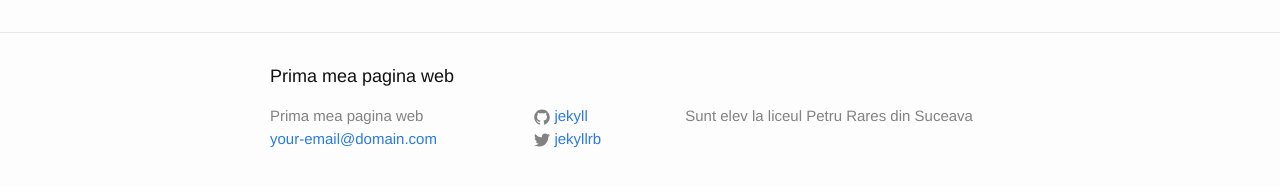
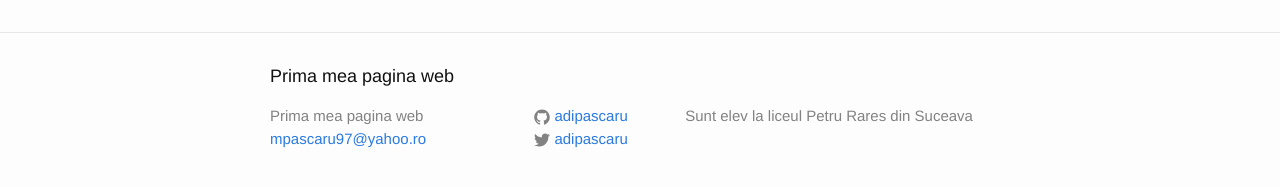
Before and after one commit to adipascaru/adipascaru.github.io, a Jekyll site: the page built from about.md, in a window 1280 px wide. Shown: the part 318-505 px from the top of the page. Built offline with Jekyll 4.4.1, drawn with Linux system fonts in a browser that asks for light colours.

Commit message:
Update_config.yml

```diff
--- a/_config.yml
+++ b/_config.yml
@@ -7,13 +7,13 @@
 
 # Site settings
 title: Prima mea pagina web
-email: your-email@domain.com
+email: mpascaru97@yahoo.ro
 description: > # this means to ignore newlines until "baseurl:"
   Sunt elev la liceul Petru Rares din Suceava
 baseurl: "" # the subpath of your site, e.g. /blog
-url: "http://yourdomain.com" # the base hostname & protocol for your site
-twitter_username: jekyllrb
-github_username:  jekyll
+url: "https://www.facebook.com/adi.pascaru" # the base hostname & protocol for your site
+twitter_username: adipascaru
+github_username:  adipascaru
 
 # Build settings
 markdown: kramdown
```
